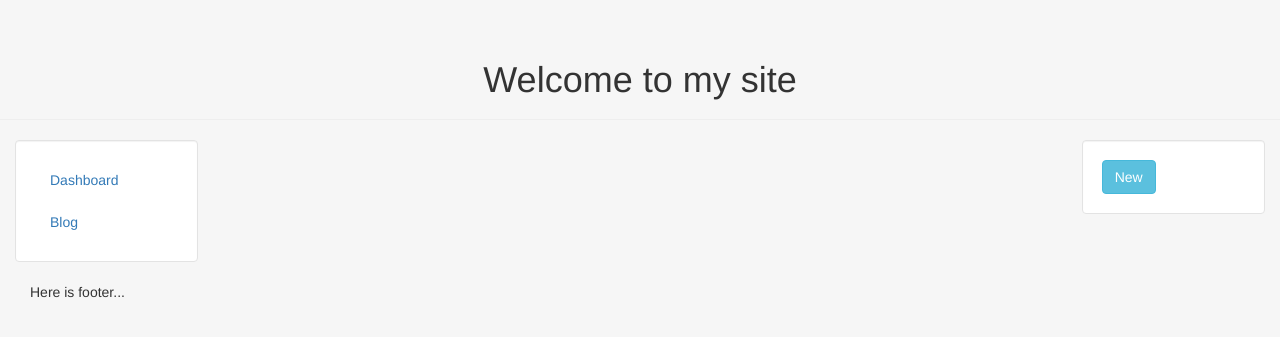
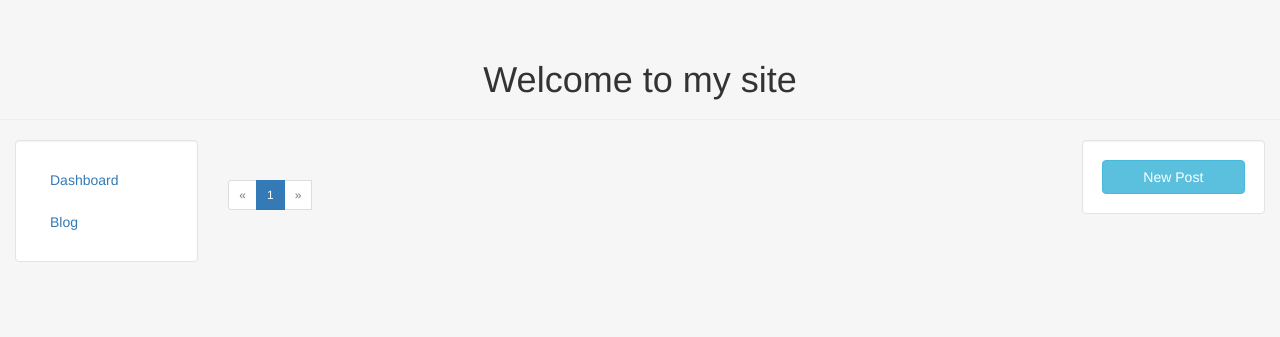
Before and after one commit to dmtkomkov/FireGolem, a Django app: page /blog/ in a window 1280 px wide. Shown: the top 337 px of the page. Run offline with Django 3.2, Linux system fonts and the light colour scheme; data that the repository does not hold is empty; some libraries are stand-ins or nearby versions.

Commit message:
Added pagination for blog

```diff
--- a/blog/templates/blog/blog.html
+++ b/blog/templates/blog/blog.html
@@ -1,12 +1,13 @@
 {% extends "personal/header.html" %}
+
 
 {% block content %}
 
 {% load tz %}
 
 <div class="panel-group" id="blog-accordion" role="tablist" aria-multiselectable="true">
-    {% for post in object_list %}
 
+    {% for post in posts %}
         <div class="panel panel-info">
             <div class="panel-heading" role="tab" id="panel-header-{{ post.id }}">
                 <h5 class="panel-title">
@@ -22,16 +23,42 @@
                 </div>
             </div>
         </div>
+    {% endfor %}
 
-    {% endfor %}
 </div>
+
+<nav aria-label="Page navigation">
+    <ul class="pagination pagination-sm">
+
+        {% if prev_page %}
+            <li><a href="?page={{ prev_page }}"><span>&laquo;</span></a></li>
+        {% else %}
+            <li class="disabled"><span>&laquo;</span><li>
+        {% endif %}
+
+        {% for page_number in page_numbers %}
+            {% if page_number == active_page %}
+                <li class="active"><a href="?page={{ page_number }}">{{ page_number }}</a></li>
+            {% else %}
+                <li><a href="?page={{ page_number }}">{{ page_number }}</a></li>
+            {% endif %}
+        {% endfor %}
+
+        {% if next_page %}
+            <li><a href="?page={{ next_page }}"><span>&raquo;</span></a></li>
+        {% else %}
+            <li class="disabled"><span>&raquo;</span><li>
+        {% endif %}
+
+    </ul>
+</nav>
 
 {% endblock %}
 
 
 {% block manage %}
 
-<button type="button" class="btn btn-info" data-toggle="modal" data-target="#addPost">New<Post></Post></button>
+<li type="button" class="btn btn-info" data-toggle="modal" data-target="#addPost">New Post</li>
 
 <div class="modal fade" id="addPost" tabindex="-1" role="dialog">
     <div class="modal-dialog" role="document">
--- a/blog/urls.py
+++ b/blog/urls.py
@@ -1,13 +1,7 @@
-from django.conf.urls import url, include
-from django.views.generic import ListView, DetailView
-from blog.models import Post
+from django.conf.urls import url
 from . import views
 
 urlpatterns = [
-    url(r'^$',
-        ListView.as_view(queryset=Post.objects.all().order_by("-date")[:10],
-            template_name="blog/blog.html"
-        )
-    ),
+    url(r'^$', views.index, name="index"),
     url(r'^post/$', views.post, name="post")
 ]
--- a/blog/views.py
+++ b/blog/views.py
@@ -1,17 +1,62 @@
 from django.shortcuts import redirect
-from django.http import HttpResponse
+from django.shortcuts import render
 from blog.models import Post
+from django.core.paginator import Paginator, EmptyPage
+
+
+PPP = 10 # POSTS_PER_PAGE
+PML = 11 # PAGINATOR_MAX_LENGTH
+PHL = (PML - 1) // 2 # PAGINATOR_HALF_LENGTH
 
 
 def index(request):
-    return HttpResponse("<h2>Hello World!</h2>")
+    all_posts = Post.objects.all().order_by("date")
+    paginator = Paginator(all_posts, PPP)
+    active_page = request.GET.get('page')
+
+    try:
+        active_page = int(active_page)
+        posts = paginator.page(active_page)
+    except (ValueError, TypeError, EmptyPage): # get the last page in case of wrong active page
+        active_page = paginator.num_pages
+        posts = paginator.page(active_page)
+
+    if paginator.num_pages <= PML: # num_pages less than maximum
+        page_numbers = range(1, paginator.num_pages + 1)
+    elif active_page <= PHL:
+        page_numbers = range(1, PML + 1)
+    elif active_page >= paginator.num_pages - PHL:
+        page_numbers = range(paginator.num_pages - PML + 1, paginator.num_pages + 1)
+    else:
+        page_numbers = range(active_page - PHL, active_page + PHL + 1)
+
+    # next and prev button references on the pagination bar
+    if active_page == 1:
+        prev_page = None
+    elif active_page <= PML:
+        prev_page = 1
+    else:
+        prev_page = active_page - PML
+    if active_page == paginator.num_pages:
+        next_page = None
+    elif active_page >= paginator.num_pages - PML:
+        next_page = paginator.num_pages
+    else:
+        next_page = active_page + PML
+
+    return render(request, 'blog/blog.html',
+                  {'posts': posts,
+                   'active_page': active_page,
+                   'page_numbers': page_numbers,
+                   'prev_page': prev_page,
+                   'next_page': next_page
+                   })
 
 
 def post(request):
     data = request.POST
     title = data.get('title')
     post = data.get('post')
-    print(title, post)
     db_post = Post(title=title, body=post)
     db_post.save()
     return redirect('/blog/', permanent=True)
--- a/personal/templates/personal/header.html
+++ b/personal/templates/personal/header.html
@@ -19,7 +19,7 @@
         </div>
         <div class="row">
             <div class="col-md-2">
-                <div class="well bs-sidebar" id="sidebar" style="background-color:#fff">
+                <div class="well bs-sidebar" id="sidebar1" style="background-color:#fff">
                     <ul class="nav nav-pills nav-stacked">
                         <li><a href='/'>Dashboard</a></li>
                         <li><a href='/blog/'>Blog</a></li>
@@ -27,25 +27,19 @@
                 </div>
             </div>
             <div class="col-md-8">
-                <div class='container-fluid'>
-                    {% block content %}
-                    {% endblock %}
-                </div>
+                {% block content %}
+                {% endblock %}
             </div>
             <div class="col-md-2">
-                <div class="well bs-sidebar" id="sidebar" style="background-color:#fff">
-                    {% block manage %}
-                    {% endblock %}
+                <div class="well bs-sidebar" id="sidebar2" style="background-color:#fff">
+                    <ul class="nav nav-pills nav-stacked">
+                        {% block manage %}
+                        {% endblock %}
+                    </ul>
                 </div>
             </div>
         </div>
     </div>
-
-    <footer>
-        <div class="container-fluid" style="margin-left:15px">
-            <p>Here is footer...</p>
-        </div>
-    </footer>
 </body>
 
 </html>
```
